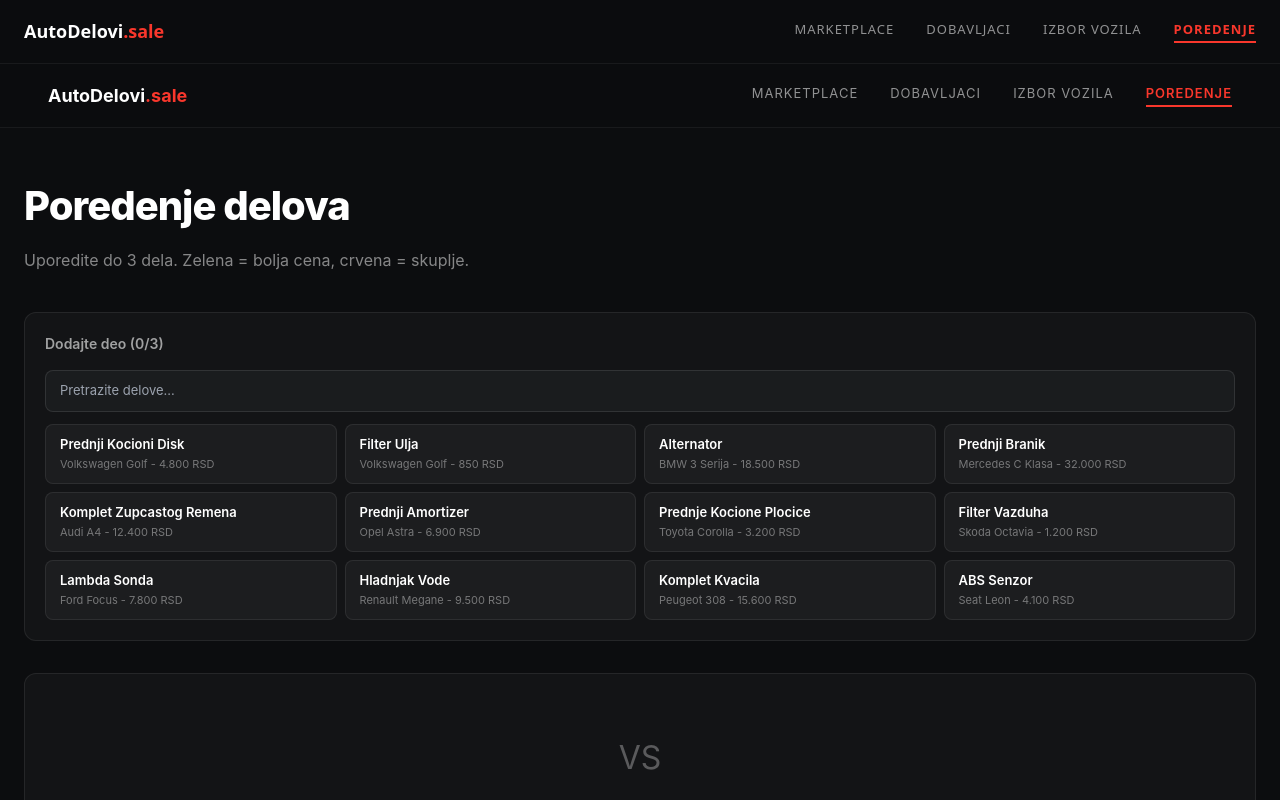
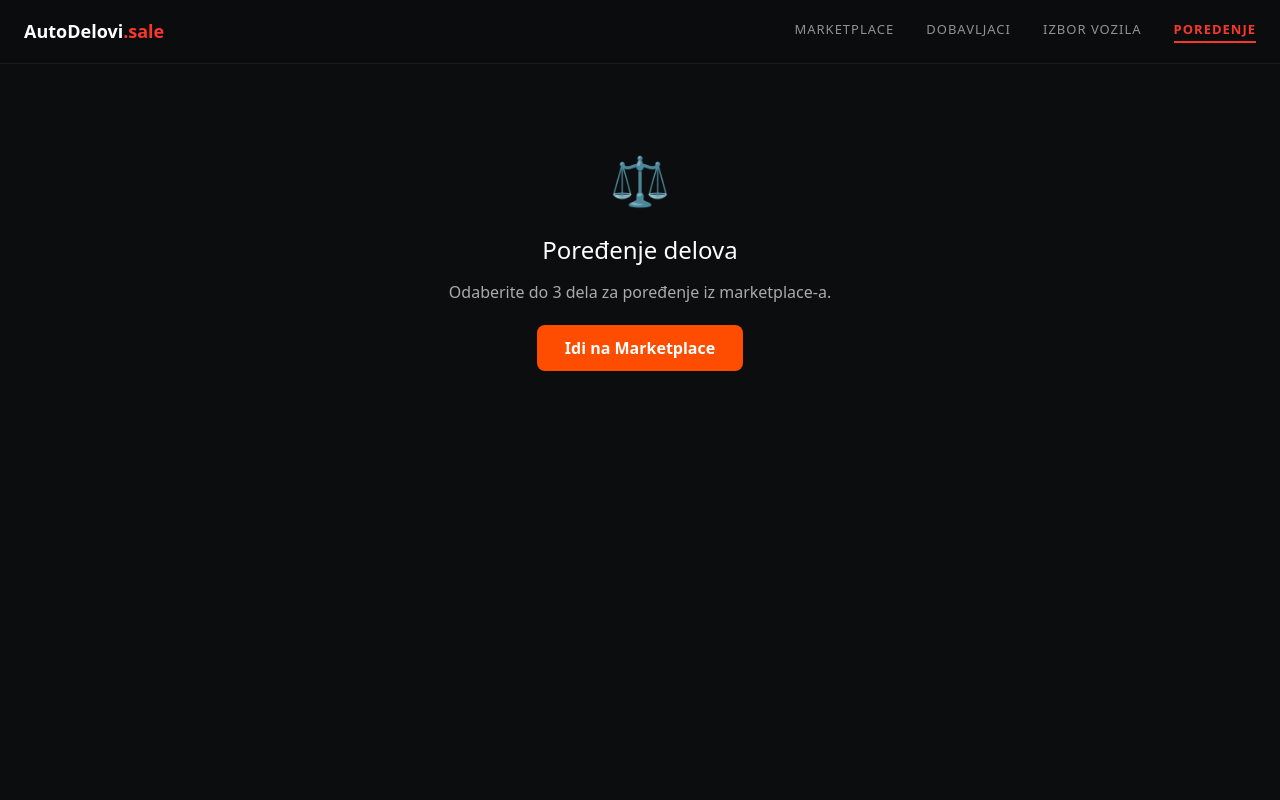
Before and after one commit to pantos12/autodelovi, a Next.js app: page /comparison in a window 1280 px wide. Shown: the top 800 px of the page. Built offline with nearby package versions, Linux system fonts and the light colour scheme.

Commit message:
Update page.tsx

```diff
--- a/app/comparison/page.tsx
+++ b/app/comparison/page.tsx
@@ -4,140 +4,173 @@ import { useSearchParams } from 'next/navigation';
 import Link from 'next/link';
 import { mockParts, Part } from '../lib/data';
 
-const ATTRS = [
-  { key: 'nameSr', label: 'Naziv dela' },
+const ATTRS: { key: keyof Part; label: string }[] = [
+  { key: 'price', label: 'Cena (RSD)' },
   { key: 'category', label: 'Kategorija' },
-  { key: 'make', label: 'Marka vozila' },
-  { key: 'model', label: 'Model vozila' },
-  { key: 'yearFrom', label: 'Godina od' },
-  { key: 'yearTo', label: 'Godina do' },
+  { key: 'make', label: 'Marka' },
+  { key: 'model', label: 'Model' },
+  { key: 'yearFrom', label: 'Od godine' },
+  { key: 'yearTo', label: 'Do godine' },
   { key: 'oem', label: 'OEM broj' },
-  { key: 'price', label: 'Cena (RSD)' },
-  { key: 'supplier', label: 'Dobavljac' },
+  { key: 'supplier', label: 'Dobavljač' },
   { key: 'inStock', label: 'Na stanju' },
 ];
 
+function getCellStyle(key: string, value: any, allValues: any[]): React.CSSProperties {
+  if (key !== 'price') return { color: '#fff' };
+  const nums = allValues.filter(v => typeof v === 'number') as number[];
+  if (nums.length < 2) return { color: '#fff' };
+  const min = Math.min(...nums);
+  const max = Math.max(...nums);
+  if (value === min) return { color: '#22c55e', fontWeight: 700 };
+  if (value === max) return { color: '#ef4444', fontWeight: 700 };
+  return { color: '#fff' };
+}
+
 function ComparisonContent() {
   const searchParams = useSearchParams();
-  const idsParam = searchParams.get('ids');
-  const initialIds = idsParam ? idsParam.split(',').slice(0, 3) : [];
-
-  const [selectedIds, setSelectedIds] = useState<string[]>(initialIds);
+  const initialIds = searchParams.get('ids')?.split(',').filter(Boolean) || [];
+  const [selectedIds, setSelectedIds] = useState<string[]>(initialIds.slice(0, 3));
   const [search, setSearch] = useState('');
 
-  const selectedParts = selectedIds.map(id => mockParts.find(p => p.id === id)).filter(Boolean) as Part[];
-  const availableParts = mockParts.filter(p => !selectedIds.includes(p.id));
-  const filteredAvailable = search ? availableParts.filter(p => p.nameSr.toLowerCase().includes(search.toLowerCase()) || p.make.toLowerCase().includes(search.toLowerCase())) : availableParts;
+  const parts = selectedIds.map(id => mockParts.find(p => p.id === id)).filter(Boolean) as Part[];
+  const filtered = mockParts.filter(p =>
+    p.nameSr.toLowerCase().includes(search.toLowerCase()) ||
+    p.make.toLowerCase().includes(search.toLowerCase())
+  );
 
-  function addPart(id: string) {
-    if (selectedIds.length < 3) setSelectedIds([...selectedIds, id]);
+  const addPart = (id: string) => {
+    if (selectedIds.length < 3 && !selectedIds.includes(id)) {
+      setSelectedIds([...selectedIds, id]);
     }
-  function removePart(id: string) {
-    setSelectedIds(selectedIds.filter(x => x !== id));
+  };
+
+  const removePart = (id: string) => setSelectedIds(selectedIds.filter(x => x !== id));
+
+  const s = {
+    page: { background: '#0c0d0f', minHeight: '100vh' } as React.CSSProperties,
+    container: { maxWidth: '1200px', margin: '0 auto', padding: '32px 16px' } as React.CSSProperties,
+    input: { width: '100%', padding: '10px 14px', background: '#1a1b1f', border: '1px solid #333', borderRadius: '8px', color: '#fff', fontSize: '14px', boxSizing: 'border-box' as const },
+    th: { padding: '12px 16px', background: '#1a1b1f', color: '#aaa', fontSize: '13px', fontWeight: 600, textAlign: 'left' as const, borderBottom: '1px solid #252629' },
+    td: { padding: '12px 16px', borderBottom: '1px solid #1a1b1f', fontSize: '14px' },
+  };
+
+  if (parts.length === 0 && selectedIds.length === 0) {
+    return (
+      <div style={s.page}>
+        <div style={{ ...s.container, textAlign: 'center', paddingTop: '80px' }}>
+          <p style={{ fontSize: '48px', marginBottom: '16px' }}>⚖️</p>
+          <h2 style={{ color: '#fff', fontSize: '24px', marginBottom: '12px' }}>Poređenje delova</h2>
+          <p style={{ color: '#aaa', fontSize: '16px', marginBottom: '32px' }}>Odaberite do 3 dela za poređenje iz marketplace-a.</p>
+          <Link href="/marketplace" style={{ padding: '12px 28px', background: '#ff4d00', borderRadius: '8px', color: '#fff', textDecoration: 'none', fontWeight: 700 }}>
+            Idi na Marketplace
+          </Link>
+        </div>
+      </div>
+    );
   }
 
-  function getCellStyle(values: string[], idx: number): React.CSSProperties {
-    if (values.length < 2) return {};
-    const numVals = values.map(Number).filter(n => !isNaN(n));
-    if (numVals.length === values.length) {
-      const max = Math.max(...numVals);
-      const min = Math.min(...numVals);
-      if (Number(values[idx]) === min && min !== max) return { color: '#4ade80', fontWeight: 600 };
-      if (Number(values[idx]) === max && min !== max) return { color: '#f87171', fontWeight: 600 };
-    }
-    return {};
-  }
+  return (
+    <div style={s.page}>
+      <div style={s.container}>
+        <h1 style={{ color: '#fff', fontSize: '28px', fontWeight: 800, marginBottom: '8px' }}>
+          Poređenje <span style={{ color: '#ff4d00' }}>Delova</span>
+        </h1>
+        <p style={{ color: '#aaa', fontSize: '14px', marginBottom: '32px' }}>Uporedite do 3 dela istovremeno</p>
 
-  const card = { background: 'rgba(255,255,255,0.03)', border: '1px solid rgba(255,255,255,0.08)', borderRadius: '12px' } as React.CSSProperties;
-
-  return (
-    <div style={{ maxWidth: '1280px', margin: '0 auto', padding: '48px 24px' }}>
-      <div style={{ marginBottom: '40px' }}>
-        <h1 style={{ fontSize: '40px', fontWeight: 800, letterSpacing: '-1px', marginBottom: '12px' }}>Poredenje delova</h1>
-        <p style={{ color: 'rgba(255,255,255,0.5)' }}>Uporedite do 3 dela. Zelena = bolja cena, crvena = skuplje.</p>
+        {/* Add part search */}
+        {selectedIds.length < 3 && (
+          <div style={{ marginBottom: '32px' }}>
+            <input
+              style={s.input}
+              placeholder="Pretražite deo za dodavanje..."
+              value={search}
+              onChange={e => setSearch(e.target.value)}
+            />
+            {search && (
+              <div style={{ background: '#1a1b1f', borderRadius: '8px', marginTop: '8px', maxHeight: '200px', overflowY: 'auto', border: '1px solid #333' }}>
+                {filtered.slice(0, 10).map(p => (
+                  <div
+                    key={p.id}
+                    onClick={() => { addPart(p.id); setSearch(''); }}
+                    style={{ padding: '10px 14px', cursor: 'pointer', borderBottom: '1px solid #252629', color: '#fff', fontSize: '14px' }}
+                    onMouseEnter={e => (e.currentTarget.style.background = '#252629')}
+                    onMouseLeave={e => (e.currentTarget.style.background = 'transparent')}
+                  >
+                    {p.nameSr} — {p.make} {p.model} — {p.price.toLocaleString('sr-RS')} RSD
                   </div>
-
-      {selectedIds.length < 3 && (
-        <div style={{ ...card, padding: '20px', marginBottom: '32px' }}>
-          <h3 style={{ fontSize: '14px', fontWeight: 600, marginBottom: '16px', color: 'rgba(255,255,255,0.6)' }}>Dodajte deo ({selectedIds.length}/3)</h3>
-          <input value={search} onChange={e => setSearch(e.target.value)} placeholder="Pretrazite delove..." style={{ width: '100%', background: '#1a1c1e', border: '1px solid rgba(255,255,255,0.1)', color: '#fff', padding: '10px 14px', borderRadius: '8px', fontSize: '13px', outline: 'none', boxSizing: 'border-box', marginBottom: '12px' }} />
-          <div style={{ display: 'grid', gridTemplateColumns: 'repeat(auto-fill, minmax(240px, 1fr))', gap: '8px', maxHeight: '200px', overflowY: 'auto' }}>
-            {filteredAvailable.slice(0, 12).map(p => (
-              <button key={p.id} onClick={() => addPart(p.id)} style={{ textAlign: 'left', padding: '10px 14px', background: 'rgba(255,255,255,0.04)', border: '1px solid rgba(255,255,255,0.08)', borderRadius: '8px', color: '#fff', cursor: 'pointer', fontSize: '13px' }}>
-                <div style={{ fontWeight: 600, marginBottom: '2px' }}>{p.nameSr}</div>
-                <div style={{ fontSize: '11px', color: 'rgba(255,255,255,0.4)' }}>{p.make} {p.model} - {p.price.toLocaleString('sr-RS')} RSD</div>
-              </button>
                 ))}
               </div>
+            )}
           </div>
         )}
 
-      {selectedParts.length > 0 ? (
+        {/* Comparison table */}
         <div style={{ overflowX: 'auto' }}>
-          <table style={{ width: '100%', borderCollapse: 'collapse', fontSize: '13px' }}>
+          <table style={{ width: '100%', borderCollapse: 'collapse', background: '#141517', borderRadius: '12px', overflow: 'hidden' }}>
             <thead>
               <tr>
-                <th style={{ textAlign: 'left', padding: '12px 16px', color: 'rgba(255,255,255,0.35)', fontWeight: 500, fontSize: '11px', letterSpacing: '1px', textTransform: 'uppercase', width: '160px' }}>Atribut</th>
-                {selectedParts.map((p) => (
-                  <th key={p.id} style={{ padding: '12px 16px', textAlign: 'left', background: 'rgba(255,255,255,0.04)', borderLeft: '1px solid rgba(255,255,255,0.08)', minWidth: '240px' }}>
+                <th style={s.th}>Atribut</th>
+                {parts.map(part => (
+                  <th key={part.id} style={{ ...s.th, minWidth: '200px' }}>
                     <div style={{ display: 'flex', justifyContent: 'space-between', alignItems: 'center' }}>
-                      <span style={{ fontWeight: 700, fontSize: '14px' }}>{p.nameSr}</span>
-                      <button onClick={() => removePart(p.id)} style={{ background: 'none', border: 'none', color: 'rgba(255,255,255,0.3)', cursor: 'pointer', fontSize: '18px' }}>x</button>
+                      <div>
+                        <div style={{ color: '#fff', fontSize: '15px' }}>{part.nameSr}</div>
+                        <div style={{ color: '#aaa', fontSize: '12px', fontWeight: 400 }}>{part.make} {part.model}</div>
                       </div>
-                    <div style={{ fontSize: '11px', color: 'rgba(255,255,255,0.35)', marginTop: '4px' }}>{p.make} {p.model}</div>
+                      <button
+                        onClick={() => removePart(part.id)}
+                        style={{ background: 'none', border: 'none', color: '#666', cursor: 'pointer', fontSize: '18px' }}
+                      >×</button>
+                    </div>
                   </th>
                 ))}
               </tr>
             </thead>
             <tbody>
-              {ATTRS.map((attr, attrIdx) => {
-                const values = selectedParts.map(p => {
-                  const v = (p as any)[attr.key];
-                  if (attr.key === 'inStock') return v ? 'Da' : 'Ne';
-                  return String(v);
-                });
+              {ATTRS.map(attr => {
+                const vals = parts.map(p => p[attr.key]);
                 return (
-                  <tr key={attr.key} style={{ borderTop: '1px solid rgba(255,255,255,0.05)', background: attrIdx % 2 === 0 ? 'transparent' : 'rgba(255,255,255,0.02)' }}>
-                    <td style={{ padding: '12px 16px', color: 'rgba(255,255,255,0.45)', fontSize: '12px' }}>{attr.label}</td>
-                    {values.map((v, i) => (
-                      <td key={i} style={{ padding: '12px 16px', borderLeft: '1px solid rgba(255,255,255,0.06)', ...getCellStyle(values, i) }}>
-                        {attr.key === 'price' ? Number(v).toLocaleString('sr-RS') + ' RSD' : v}
+                  <tr key={attr.key}>
+                    <td style={{ ...s.td, color: '#aaa', fontWeight: 600 }}>{attr.label}</td>
+                    {parts.map(part => {
+                      const val = part[attr.key];
+                      const display = typeof val === 'boolean' ? (val ? '✓ Da' : '✗ Ne') :
+                        attr.key === 'price' ? (val as number).toLocaleString('sr-RS') + ' RSD' : String(val);
+                      return (
+                        <td key={part.id} style={{ ...s.td, ...getCellStyle(attr.key as string, val, vals) }}>
+                          {display}
+                        </td>
+                      );
+                    })}
+                  </tr>
+                );
+              })}
+              <tr>
+                <td style={{ ...s.td, color: '#aaa', fontWeight: 600 }}>Akcija</td>
+                {parts.map(part => (
+                  <td key={part.id} style={s.td}>
+                    <Link
+                      href={`/parts/${part.id}`}
+                      style={{ padding: '8px 16px', background: '#ff4d00', borderRadius: '8px', color: '#fff', textDecoration: 'none', fontSize: '13px', fontWeight: 600 }}
+                    >
+                      Kupi
+                    </Link>
                   </td>
                 ))}
               </tr>
-                );
-              })}
             </tbody>
           </table>
         </div>
-      ) : (
-        <div style={{ ...card, padding: '60px', textAlign: 'center', color: 'rgba(255,255,255,0.3)' }}>
-          <div style={{ fontSize: '32px', marginBottom: '16px' }}>VS</div>
-          <p style={{ marginBottom: '16px' }}>Dodajte delove za poredenje</p>
-          <Link href="/marketplace" style={{ color: '#f9372c', textDecoration: 'none', fontSize: '13px', fontWeight: 600 }}>Pregledajte marketplace</Link>
       </div>
-      )}
     </div>
   );
 }
 
 export default function ComparisonPage() {
   return (
-    <div style={{ background: '#0c0d0f', minHeight: '100vh', color: '#fff', fontFamily: 'Inter, sans-serif' }}>
-      <nav style={{ display: 'flex', alignItems: 'center', justifyContent: 'space-between', padding: '0 48px', height: '64px', borderBottom: '1px solid rgba(255,255,255,0.06)', background: 'rgba(12,13,15,0.95)', position: 'sticky', top: 0, zIndex: 50 }}>
-        <Link href="/" style={{ textDecoration: 'none' }}>
-          <span style={{ fontSize: '18px', fontWeight: 700, color: '#fff' }}>AutoDelovi<span style={{ color: '#f9372c' }}>.sale</span></span>
-        </Link>
-        <div style={{ display: 'flex', gap: '32px' }}>
-          <Link href="/marketplace" style={{ color: 'rgba(255,255,255,0.55)', fontSize: '13px', letterSpacing: '1px', textDecoration: 'none' }}>MARKETPLACE</Link>
-          <Link href="/suppliers" style={{ color: 'rgba(255,255,255,0.55)', fontSize: '13px', letterSpacing: '1px', textDecoration: 'none' }}>DOBAVLJACI</Link>
-          <Link href="/vehicle-selection" style={{ color: 'rgba(255,255,255,0.55)', fontSize: '13px', letterSpacing: '1px', textDecoration: 'none' }}>IZBOR VOZILA</Link>
-          <Link href="/comparison" style={{ color: '#f9372c', fontWeight: 600, fontSize: '13px', letterSpacing: '1px', textDecoration: 'none', borderBottom: '2px solid #f9372c', paddingBottom: '2px' }}>POREDENJE</Link>
-        </div>
-      </nav>
-      <Suspense fallback={<div style={{ padding: '48px', textAlign: 'center', color: 'rgba(255,255,255,0.4)' }}>Ucitavanje...</div>}>
+    <Suspense fallback={<div style={{ padding: '60px', textAlign: 'center', color: '#aaa' }}>Učitavanje...</div>}>
       <ComparisonContent />
     </Suspense>
-    </div>
   );
 }
```
Lines whose indentation alone changed are shown as unchanged.
